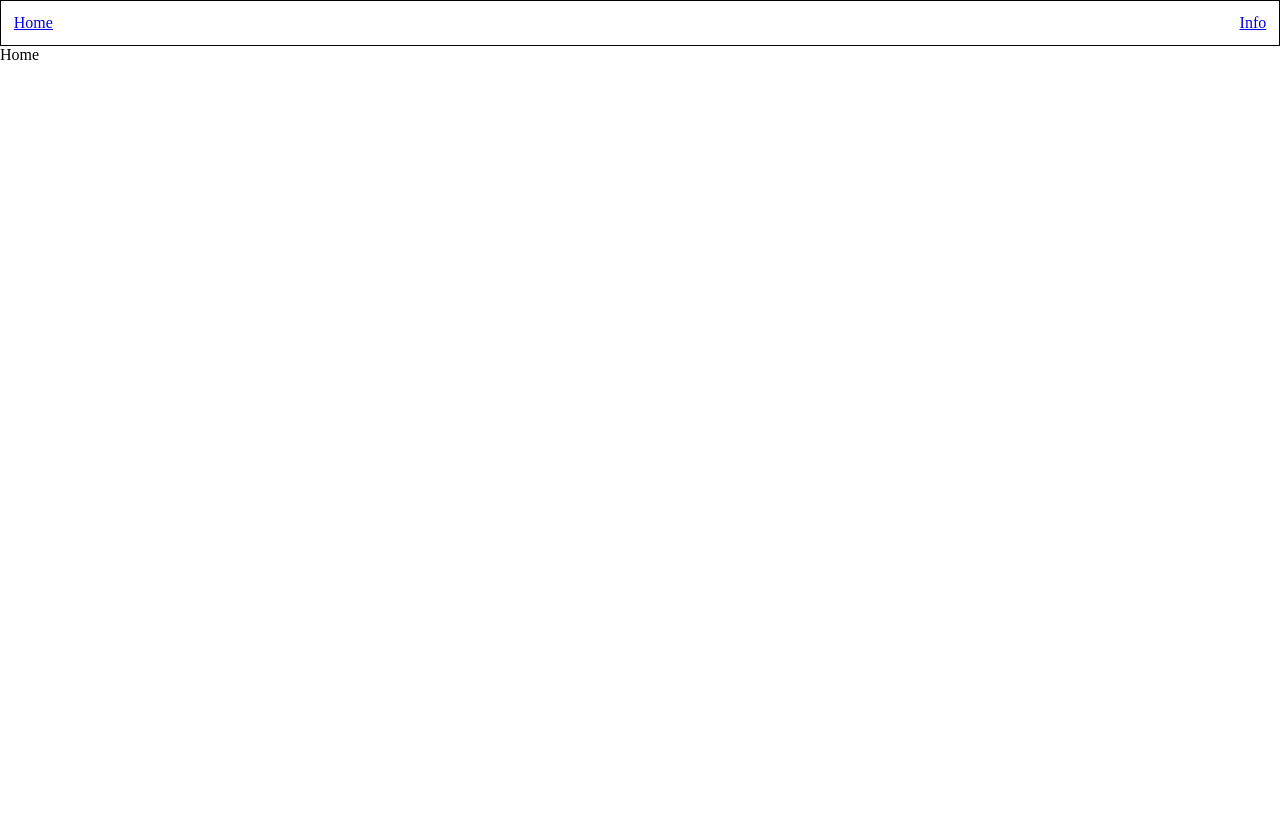
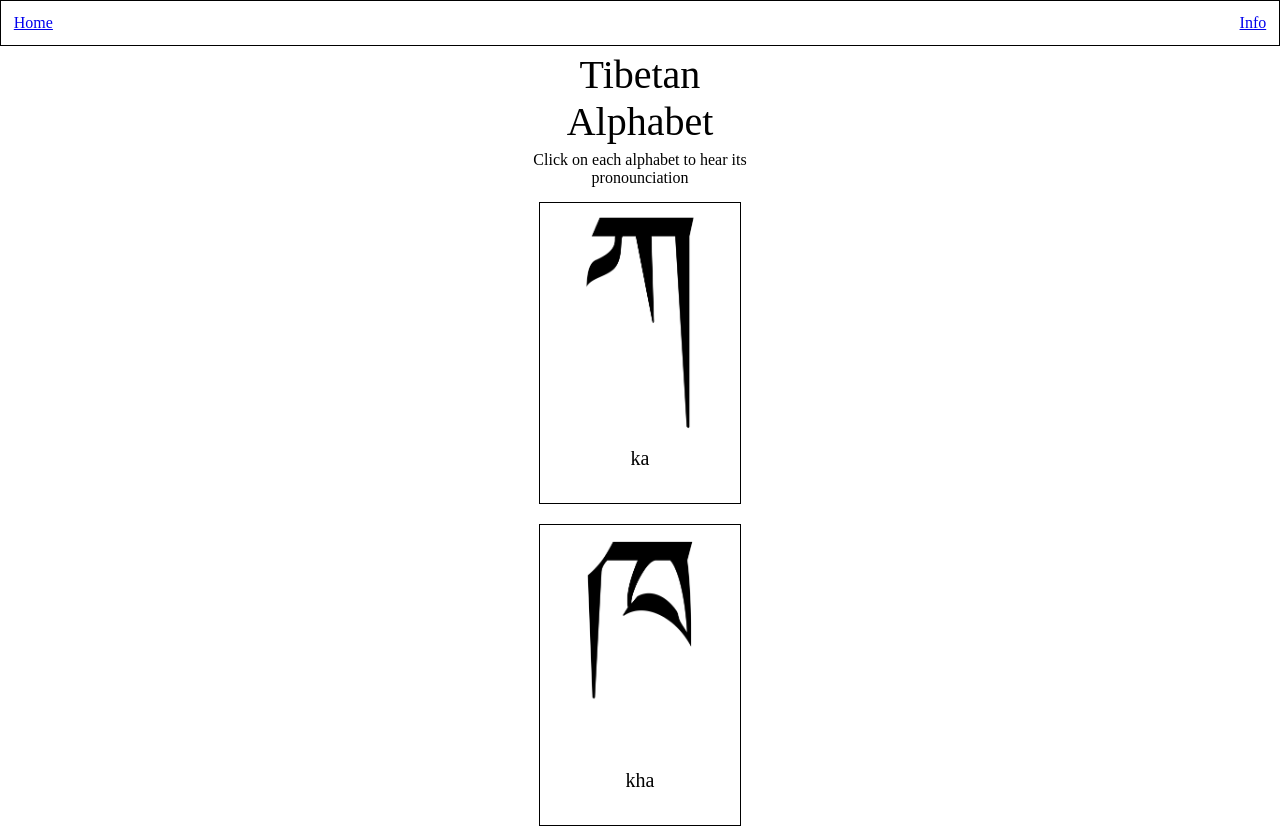
Before and after one commit to y-sherap/tibetan-alphabets, a React (Create React App) app: page / in a window 1280 px wide. Shown: the top 828 px of the page. Before the commit the page ends 800 px from the top, so only its background shows below. Built offline with nearby package versions, Linux system fonts and the light colour scheme.

Commit message:
home card and functionality done. basic styling implemented

```diff
--- a/src/components/alphabetcard/AlphabetCard.jsx
+++ b/src/components/alphabetcard/AlphabetCard.jsx
@@ -1,8 +1,16 @@
 import React from 'react'
+import './alphabetcard.css'
 
-function AlphabetCard() {
+function AlphabetCard( { alphabet }) {
   return (
-    <div>AlphabetCard</div>
+    <div id='card-container'>
+      <div id='card-image'>
+        <img src={alphabet.image} alt='alphabet'/>
+      </div>
+      <div id='card-title'>
+        {alphabet.name}
+      </div>
+    </div>
   )
 }
 
--- a/src/components/alphabetcard/alphabetcard.css
+++ b/src/components/alphabetcard/alphabetcard.css
@@ -0,0 +1,18 @@
+#card-container {
+    width: 200px;
+    height:300px;
+    margin: 10px;
+    border: black solid 1px;
+    align-items: center;
+    justify-content: center;
+    text-align: center;
+}
+
+img {
+    width: 80%;
+    height:80%;
+}
+
+#card-title {
+    font-size: 20px;
+}
--- a/src/pages/home/Home.jsx
+++ b/src/pages/home/Home.jsx
@@ -1,9 +1,22 @@
 import React from 'react'
 import './home.css'
+import AlphabetsData from '../../data/AlphabetsData'
+import AlphabetCard from '../../components/alphabetcard/AlphabetCard'
 
 function Home() {
   return (
-    <div>Home</div>
+    <div id="home-page">
+      <div id='header'>
+        <div id='header-title'>Tibetan Alphabet</div>
+        <div id='header-caption'>Click on each alphabet to hear its pronounciation</div>
+      </div>
+      <div id='alphabets-container'>
+        {AlphabetsData.map((alphabet) => (
+          <AlphabetCard
+            alphabet={alphabet}
+          /> ))}
+        </div>
+      </div>
   )
 }
 
--- a/src/pages/home/home.css
+++ b/src/pages/home/home.css
@@ -0,0 +1,29 @@
+#home-page{
+    display: flex;
+    flex-direction: column;
+    justify-content: center;
+    align-items: center;
+    padding: 0px 500px 0px 500px;
+
+}
+
+#header {
+    align-items: center;
+    justify-content: center;
+    text-align: center;
+    padding: 2%;
+}
+
+#header-title{
+    font-size: 40px;
+    margin-bottom: 2%;
+}
+
+#alphabets-container {
+display:flex;
+flex-direction: row;
+flex-wrap: wrap;
+align-items: center;
+justify-content: center;
+padding-bottom: 10%;
+}
```
